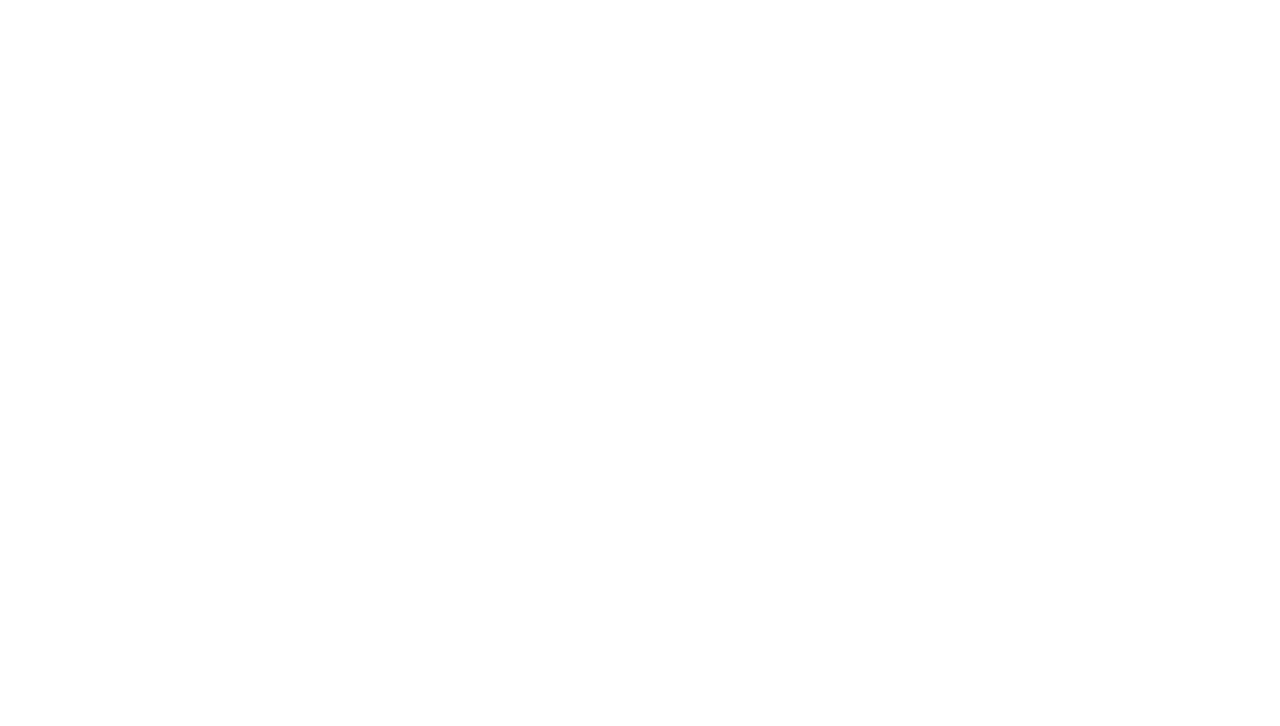
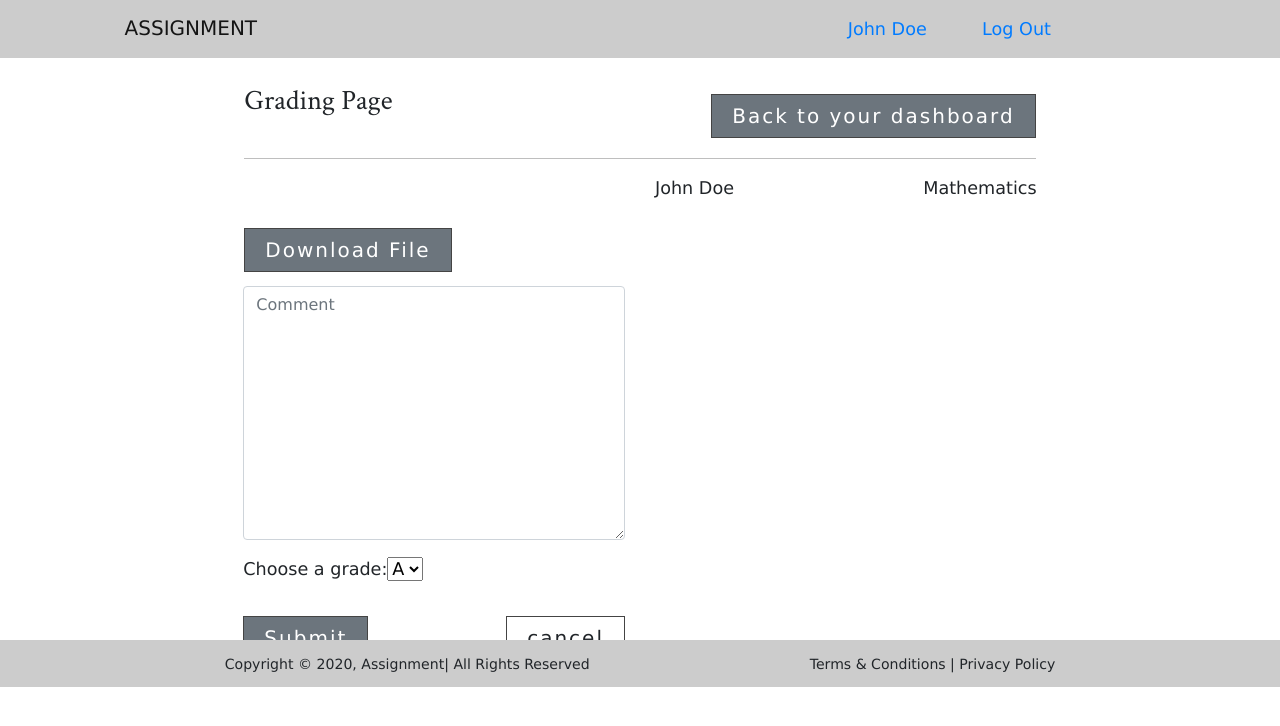
Before and after one commit to is-ma-eel/web-edu-43, a React (Create React App) app: page /gradingpage in a window 1280 px wide. Shown: the top 726 px of the page. Built offline with nearby package versions, Linux system fonts and the light colour scheme.

Commit message:
Feat: create <GradingPage />

```diff
--- a/src/MainRouters.js
+++ b/src/MainRouters.js
@@ -1,5 +1,5 @@
 //All application routes go here
-import React, {useContext} from 'react';
+import React, { useContext } from 'react';
 import { BrowserRouter as Router, Route, Switch } from 'react-router-dom';
 import { firebaseAuth } from './components/auth/provider/AuthProvider';
 
@@ -10,12 +10,11 @@ import SignIn from './components/auth/SignIn';
 import TeacherDashboard from './components/Dashboards/TeacherDasboard';
 import StudentDashboard from './components/Dashboards/StudentDashboard';
 import SubmissionPage from './components/Dashboards/SubmissionPage';
-
-
+import GradingPage from './components/Dashboards/GradingPage';
 
 const CreateRoutes = () => {
-  const { token } = useContext(firebaseAuth)
-  console.log(token)
+  const { token } = useContext(firebaseAuth);
+  console.log(token);
 
   return (
     <Router>
@@ -30,21 +29,24 @@ const CreateRoutes = () => {
           <Route path="/signin">
             <SignIn />
           </Route>
-              <Route exact path="/teacherdashboard" render={rProps => token === null ?
-                  <SignIn /> : <TeacherDashboard />}>
-              </Route>
+          <Route
+            exact
+            path="/teacherdashboard"
+            render={(rProps) => (token === null ? <SignIn /> : <TeacherDashboard />)}
+          ></Route>
           <Route path="/studentdashboard">
             <StudentDashboard />
           </Route>
           <Route path="/submissionpage">
             <SubmissionPage />
           </Route>
+          <Route path="/gradingpage">
+            <GradingPage />
+          </Route>
         </Switch>
       </main>
     </Router>
-
   );
-
 };
 
 export default CreateRoutes;
--- /dev/null
+++ b/src/components/Dashboards/GradingPage.js
@@ -0,0 +1,81 @@
+import React from 'react';
+import Footer from '../layout/Footer';
+import Navbar from '../layout/Navbar';
+import { Link } from 'react-router-dom';
+import { useForm } from 'react-hook-form';
+import './submission.css';
+
+const GradingPage = () => {
+  // intialize hook
+  const { register, handleSubmit, errors, reset } = useForm({
+    mode: 'all',
+  });
+
+  const onSubmit = (data) => {
+    console.log(data);
+  };
+
+  return (
+    <div>
+      <Navbar />
+      <nav className="dashboard-nav d-flex justify-content-md-between flex-md-row flex-column m-3">
+        <h3>Grading Page</h3>
+        <Link to="/teacherdashboard" className="sub-btn btn btn-secondary btn-lg">
+          Back to your dashboard
+        </Link>
+      </nav>
+
+      <div className="offset-lg-6 col-lg-6 d-flex justify-content-md-between flex-md-row flex-column">
+        <p>John Doe</p>
+        <p>Mathematics</p>
+      </div>
+
+      <Link className="sub-btn btn btn-secondary btn-lg ml-3" to="" download="My_File.pdf">
+        Download File
+      </Link>
+
+      <form className="form col-lg-6" onSubmit={handleSubmit(onSubmit)}>
+        <div className="form-row">
+          <div className="col mb-3">
+            <textarea
+              rows="10"
+              aria-label="Enter your comment"
+              aria-required="true"
+              placeholder="Comment"
+              className="form-text form-control"
+              type="comment"
+              name="comment"
+              ref={register}
+            />
+          </div>
+        </div>
+
+        <div className="form-row">
+          <div className="col  mb-3">
+            <label for="grades">Choose a grade:</label>
+
+            <select name="grades" id="grades" ref={register}>
+              <option value="a">A</option>
+              <option value="b">B</option>
+              <option value="c">C</option>
+              <option value="d">D</option>
+              <option value="f">F</option>
+            </select>
+          </div>
+        </div>
+
+        <div className="d-flex flex-md-row flex-column justify-content-md-between mb-3">
+          <button className="sub-btn btn btn-secondary btn-lg" type="submit">
+            Submit
+          </button>
+          <button className="sub-btn btn btn-default btn-lg" type="reset">
+            cancel
+          </button>
+        </div>
+      </form>
+      <Footer />
+    </div>
+  );
+};
+
+export default GradingPage;
```
Lines whose indentation alone changed are shown as unchanged.
